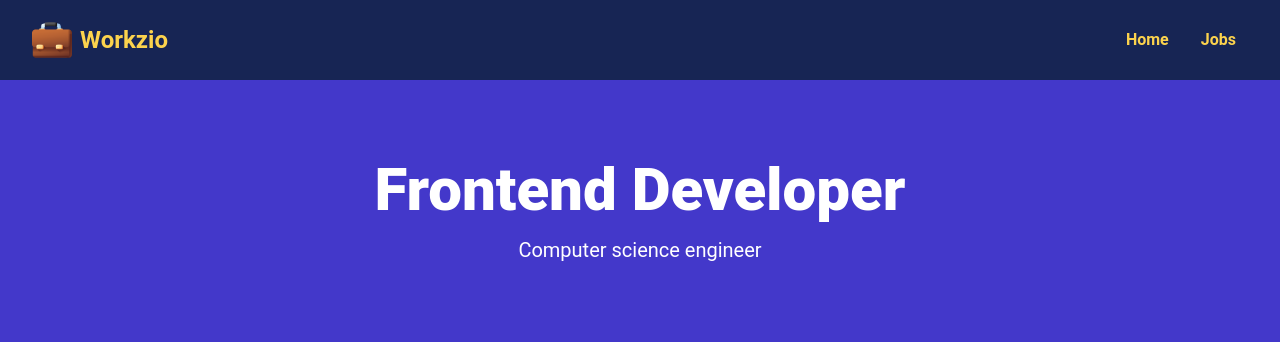
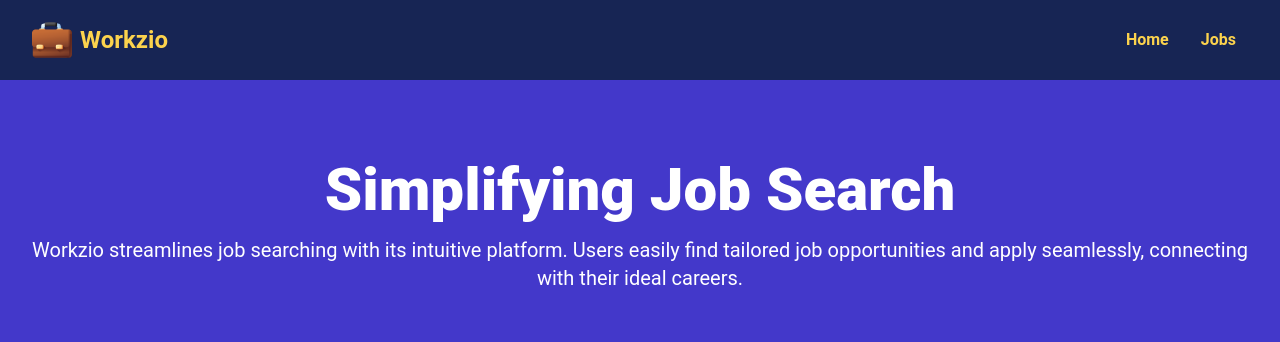
Before and after one commit to RakshaBKottari/Workzio, a React (Vite) app: page / in a window 1280 px wide. Shown: the top 342 px of the page. Built offline with nearby package versions, Linux system fonts and the light colour scheme; no server answers.

Commit message:
props data

```diff
--- a/src/pages/Homepage.jsx
+++ b/src/pages/Homepage.jsx
@@ -7,7 +7,10 @@ import ViewAll from "../components/viewall";
 const Homepage = () => {
   return (
     <div>
-      <Hero title="Frontend Developer" subtitle="Computer science engineer" />
+      <Hero
+        title="Simplifying Job Search"
+        subtitle="Workzio streamlines job searching with its intuitive platform. Users easily find tailored job opportunities and apply seamlessly, connecting with their ideal careers."
+      />
       <Homecards />
       <JobListing isHome={true} />
       <ViewAll />
```
